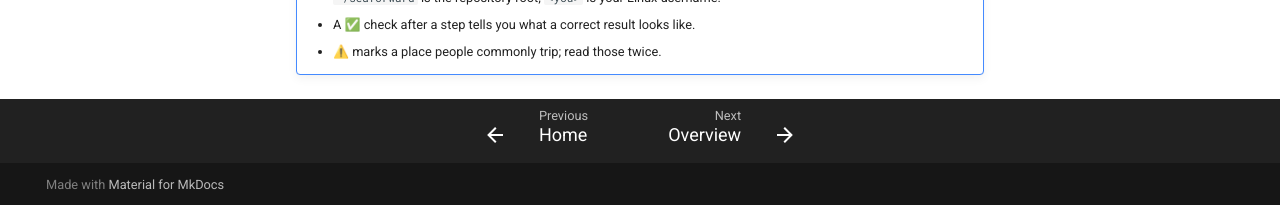
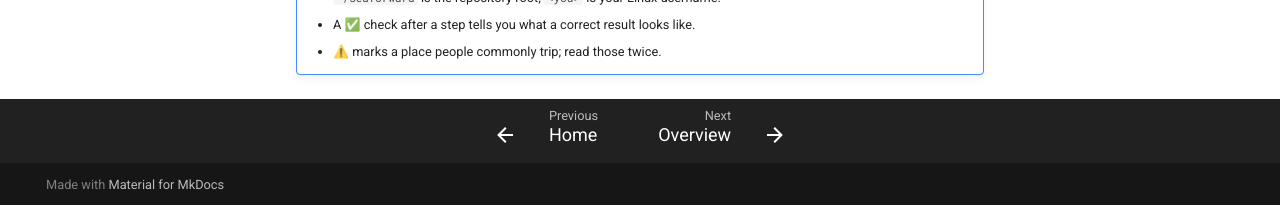
Before and after one commit to Njiecheu/sea-forward, an MkDocs documentation site: the page built from docs/handsOn.md, in a window 1280 px wide and 1400 px high, scrolled down 999 px. Shown: the part 1192-1397 px from the top of the window. Built offline with MkDocs 1.6.1 and Material for MkDocs 9.7.7, drawn with Linux system fonts in a browser that asks for light colours.

Commit message:
Réduction de l'espace à 2rem.

```diff
--- a/docs/css/syntax_custom.css
+++ b/docs/css/syntax_custom.css
@@ -2,7 +2,7 @@
 .md-footer__inner {
     display: flex;
     justify-content: center !important;
-    gap: 2rem; /* Espace entre les deux boutons */
+    gap: 1rem; /* Espace entre les deux boutons */
 }
 
 .md-footer__link {
```
